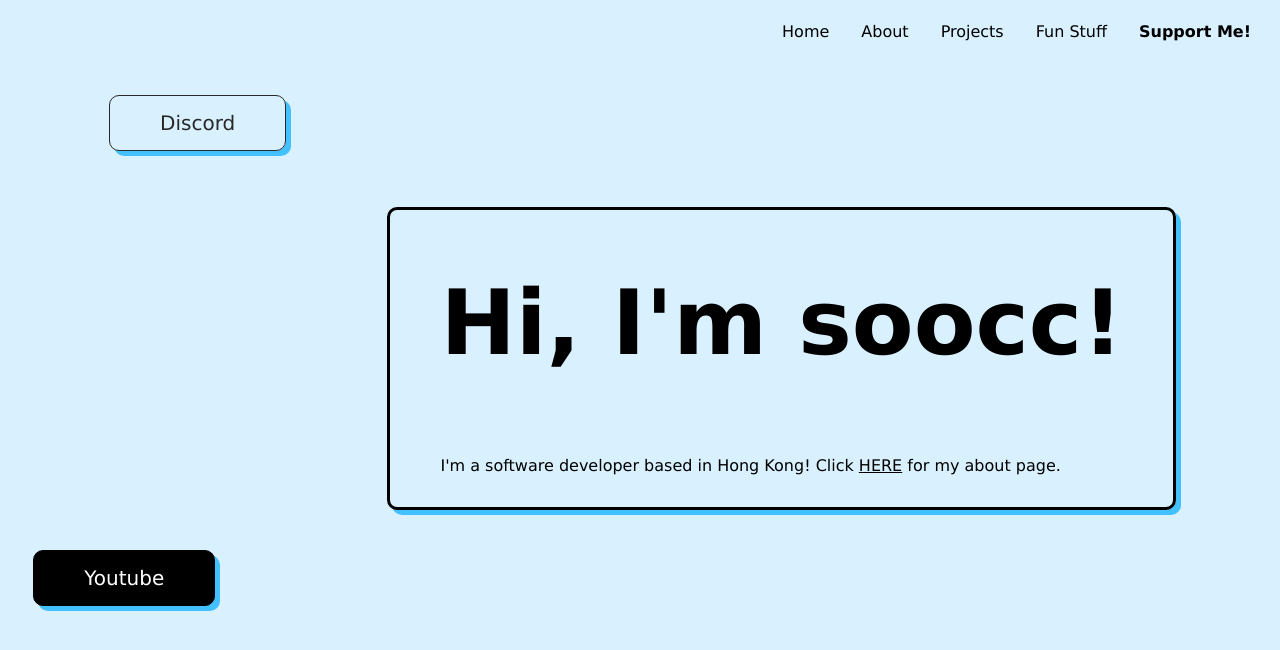
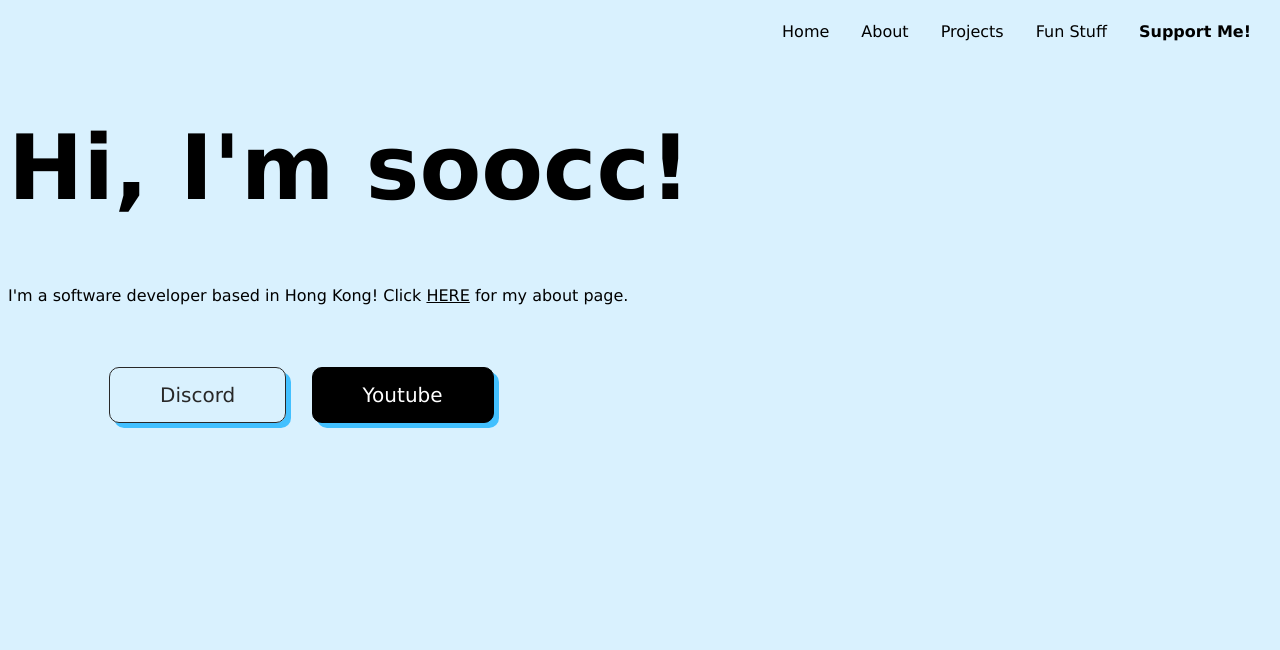
Before and after one commit to soocc/sooccsocks2, a Jekyll site: the page built from index.html, in a window 1280 px wide. Shown: the top 650 px of the page. Built offline with Jekyll 4.4.1, drawn with Linux system fonts in a browser that asks for light colours.

Commit message:
Update styles.css

```diff
--- a/styles/styles.css
+++ b/styles/styles.css
@@ -108,15 +108,3 @@
   background-color: black;
   border-color: black;
 }
-
-.first {
-  display: inline-flex;
-  flex-direction: column;
-  margin-top: 12%;
-  margin-left: 8%;
-  margin-bottom: 0px;
-  border-radius: 10px 10px 10px 10px;
-  border-style: solid;
-  padding: 0 50px 10px 50px;
-  box-shadow: 5px 5px 0px #42c0ff;
-}
```
